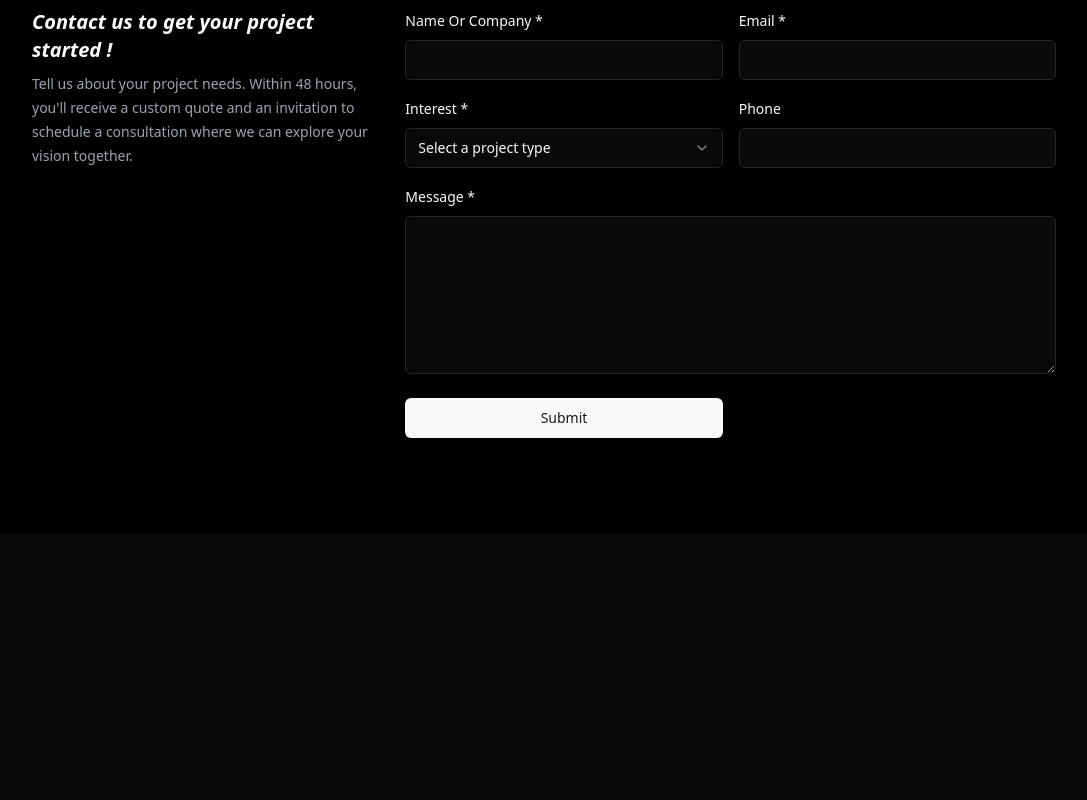
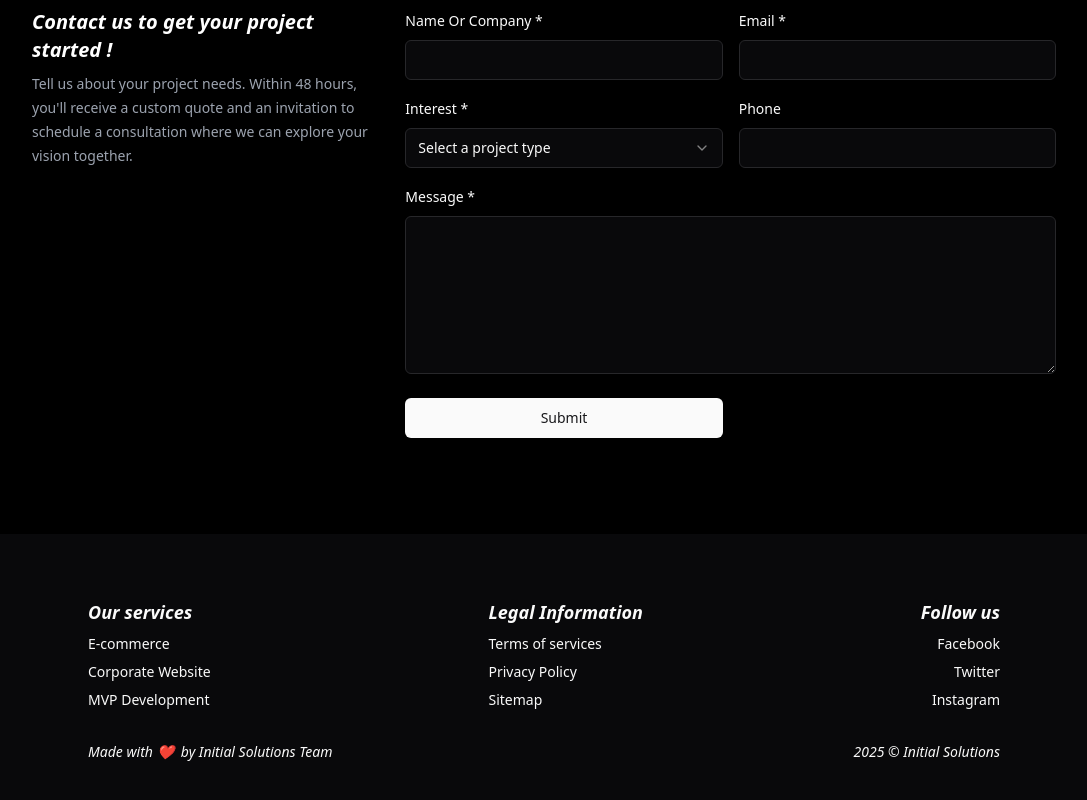
Before and after one commit to Initial-Solutions/Project-Agency, a React (Vite) app: page / in a window 1280 px wide. Shown: the part 2974-3774 px from the top of the page, without its empty margins (96-1183 px from the left). Before the commit the page ends 3508 px from the top, so only its background shows below. Built offline with nearby package versions, Linux system fonts and the light colour scheme; no server answers.

Commit message:
footer display done

```diff
--- a/src/components/expertise.tsx
+++ b/src/components/expertise.tsx
@@ -165,7 +165,7 @@ const expertisesValues = [
     hovered: false,
   },
   {
-    title: 'SaaS PLATFORM',
+    title: 'MVP DEVELOPMENT',
     description: 'Driving product value to capture your market.',
     icon: <HammerIcon className={'h-6 w-6 md:h-8 md:w-8'} />,
     hovered: false,
--- /dev/null
+++ b/src/components/footer.tsx
@@ -0,0 +1,52 @@
+export function Footer() {
+  return (
+    <footer
+      className={
+        'flex w-full flex-col items-center justify-center gap-8 px-8 py-8 md:py-16'
+      }
+    >
+      <div
+        className={
+          'flex w-3/4 flex-col justify-between gap-8 sm:w-full sm:flex-row md:w-3/4'
+        }
+      >
+        <div className={'flex flex-col gap-2'}>
+          <h4 className={'text-lg font-semibold italic'}>Our services</h4>
+          <div className={'flex flex-col gap-2 text-sm font-light'}>
+            <a>E-commerce</a>
+            <a>Corporate Website</a>
+            <a>MVP Development</a>
+          </div>
+        </div>
+        <div className={'flex flex-col gap-2'}>
+          <h4 className={'text-lg font-semibold italic'}>Legal Information</h4>
+          <div className={'flex flex-col gap-2 text-sm font-light'}>
+            <a>Terms of services</a>
+            <a>Privacy Policy</a>
+            <a>Sitemap</a>
+          </div>
+        </div>
+        <div className={'flex flex-col gap-2 text-right'}>
+          <h4 className={'text-lg font-semibold italic'}>Follow us</h4>
+          <div className={'flex flex-col gap-2 text-sm font-light'}>
+            <a>Facebook</a>
+            <a>Twitter</a>
+            <a>Instagram</a>
+          </div>
+        </div>
+      </div>
+      <div
+        className={
+          'flex w-3/4 flex-col justify-between gap-8 sm:w-full sm:flex-row md:w-3/4'
+        }
+      >
+        <h3 className={'w-1/2 text-sm font-extralight italic'}>
+          Made with ❤️&nbsp; by Initial Solutions Team
+        </h3>
+        <span className={'w-1/2 text-right text-sm font-extralight italic'}>
+          2025 © Initial Solutions
+        </span>
+      </div>
+    </footer>
+  );
+}
--- a/src/routes/index.tsx
+++ b/src/routes/index.tsx
@@ -3,6 +3,7 @@ import { Hero } from '@/components/hero.tsx';
 import CaseStudy from '@/components/case-study';
 import { Expertise } from '@/components/expertise.tsx';
 import { Contact } from '@/components/contact.tsx';
+import { Footer } from '@/components/footer.tsx';
 
 export const Route = createFileRoute('/')({
   component: Index,
@@ -15,6 +16,7 @@ function Index() {
       <CaseStudy />
       <Expertise />
       <Contact />
+      <Footer />
     </>
   );
 }
```
